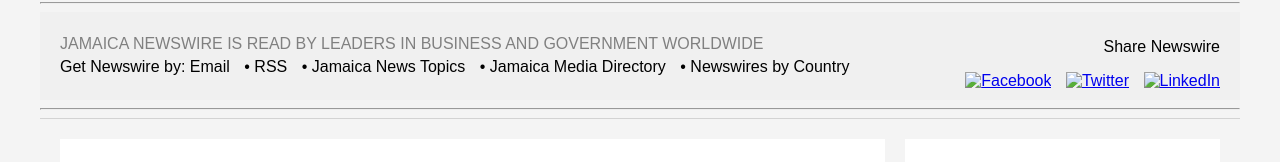
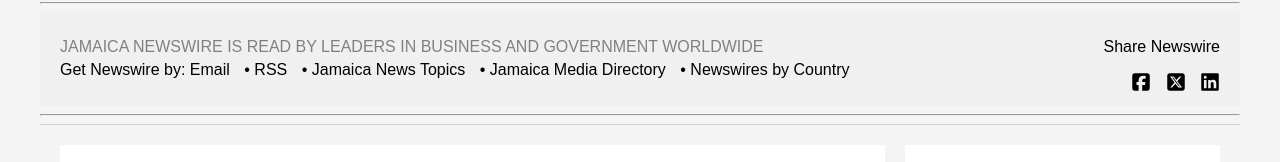
Before and after one commit to thomas-ayissi/ISF-4IWPB-AYISSIELANDI_SilverT-VersionDim11Aout2024, a plain HTML site: page index.html in a window 1280 px wide. Shown: the part 288-450 px from the top of the page. Drawn offline with Linux system fonts and the light colour scheme.

Commit message:
Iteration 12K (Départ de Iteration 7 Design Restored - Debut Travail Lun 12 Aout 2024 Soir) 1=>Ajout icones réseaux sociaux dans la première ligne sous le menu 2=> 3=> 4=>

```diff
--- a/index.html
+++ b/index.html
@@ -69,9 +69,9 @@
                <div class="right-content">
                    <p>Share Newswire</p>
                    <div class="social-icons">
-                       <a href="#"><img src="facebook-icon.png" alt="Facebook"></a>
-                       <a href="#"><img src="twitter-icon.png" alt="Twitter"></a>
-                       <a href="#"><img src="linkedin-icon.png" alt="LinkedIn"></a>
+                       <a href="#"><img src="media/square-facebook.svg" alt="Facebook"></a>
+                       <a href="#"><img src="media/square-x-twitter.svg" alt="Twitter"></a>
+                       <a href="#"><img src="media/linkedin.svg" alt="LinkedIn"></a>
                    </div>
                </div>
            </div>
```
